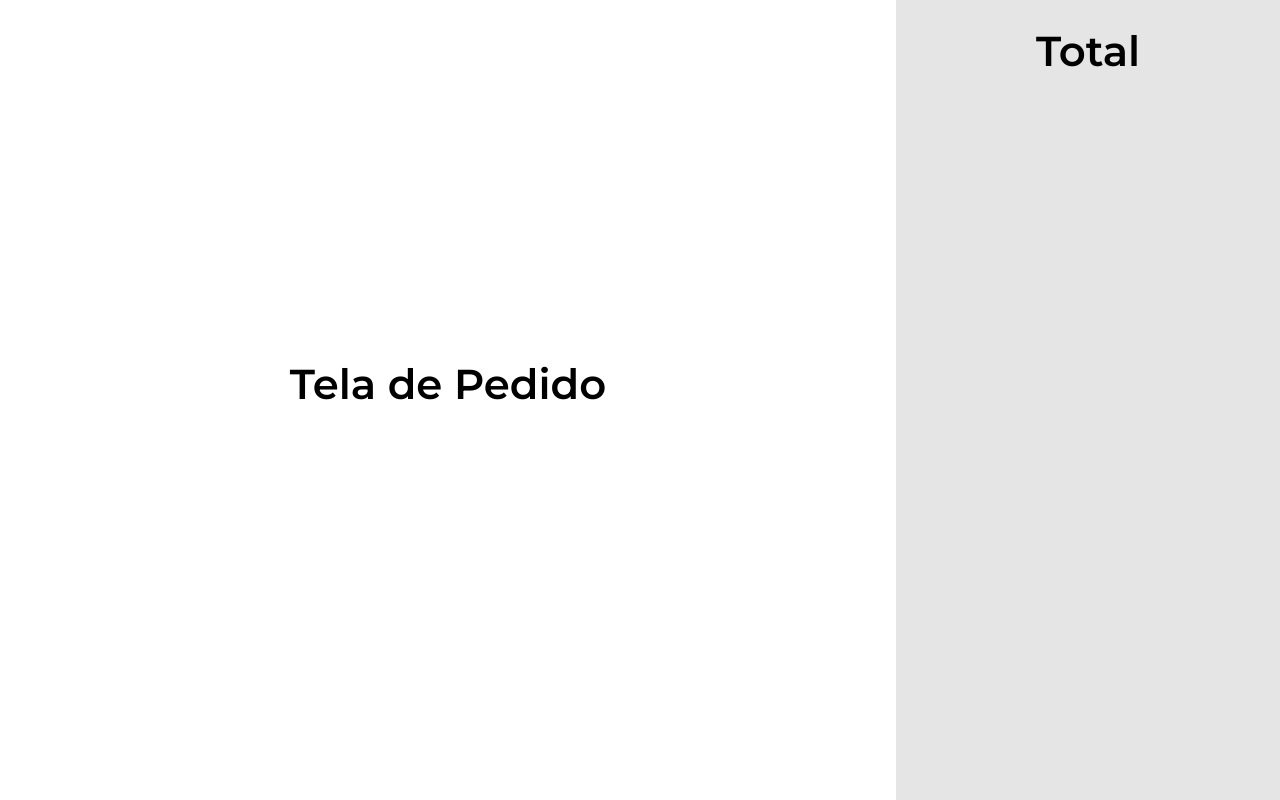
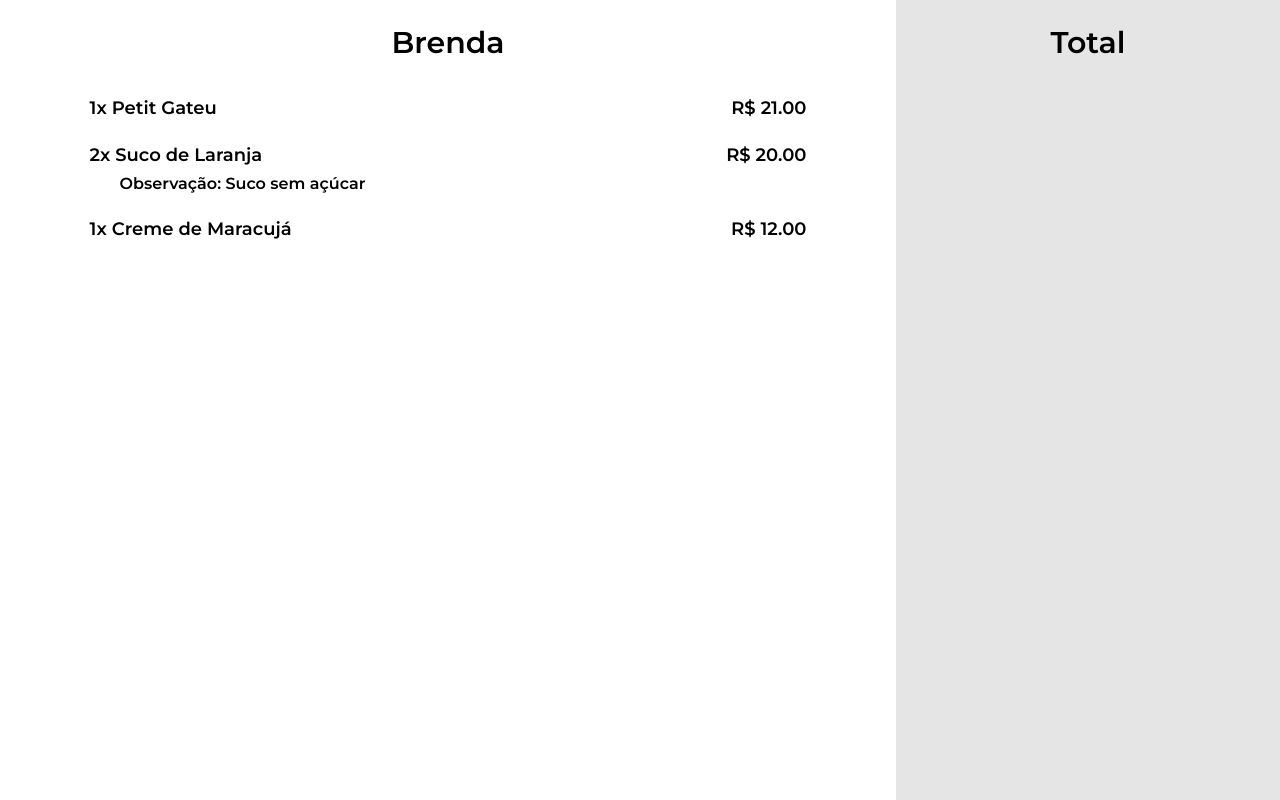
Before and after one commit to UnBArqDsw2021-1/2021.1_G02_TaNaMesa_Frontend, a React (Create React App) app in the folder frontend/: page /pedido in a window 1280 px wide. Built offline with nearby package versions, Linux system fonts and the light colour scheme.

Commit message:
(#12) Cria itens da listagem do pedido
Co-authored-by: Eduarda Servidio <dudaservidio@gmail.com>

```diff
--- a/frontend/src/pages/Pedido/index.tsx
+++ b/frontend/src/pages/Pedido/index.tsx
@@ -1,15 +1,45 @@
-import React from 'react';
+import React, { useState, useEffect } from 'react';
 import { useTheme } from 'styled-components';
 
-import { Container, ContainerOrderList, ContainerTotal } from './styles';
+import { Container, ContainerOrderList, ContainerTotal, Item, OrderList } from './styles';
+
+interface Item {
+  quantity: number;
+  name: string;
+  price: number;
+  obs?: string;
+}
 
 const Pedido: React.FC = () => {
   const theme = useTheme();
 
+  const [items, setItems] = useState<Item[]>([]);
+
+  useEffect(() => {
+    setItems([
+      { "quantity": 1, "name": "Petit Gateu", "price": 21.00, "obs": "" },
+      { "quantity": 2, "name": "Suco de Laranja", "price": 20.00, "obs": "Suco sem açúcar" },
+      { "quantity": 1, "name": "Creme de Maracujá", "price": 12.00, "obs": "" },
+    ]);
+  }, []);
+
   return (
     <Container>
       <ContainerOrderList>
-        <h1>Tela de Pedido</h1>
+        <h1>Brenda</h1>
+        <OrderList>
+          {items.map((item) => {
+            return (
+              <Item>
+                <h2>
+                  {item.quantity}x {item.name}
+                  {item.obs ? <h3>Observação: {item.obs}</h3> : <br />}
+                </h2>
+                <h2>R$ {item.price.toFixed(2)}</h2>
+              </Item>
+            );
+          })}
+        </OrderList>
       </ContainerOrderList>
       <ContainerTotal>
         <h1>Total</h1>
--- a/frontend/src/pages/Pedido/styles.ts
+++ b/frontend/src/pages/Pedido/styles.ts
@@ -6,6 +6,13 @@ export const Container = styled.div`
   flex-direction: row;
   justify-content: space-between;
   background-color: ${props => props.theme.white};
+
+  h1 {
+    font-size: 3rem;
+    font-weight: 600;
+    color: ${props => props.theme.black};
+    margin-bottom: 0;
+  }
 `;
 
 export const ContainerOrderList = styled.div`
@@ -14,16 +21,43 @@ export const ContainerOrderList = styled.div`
   width: 70%;
   flex-direction: column;
   align-items: center;
-  justify-content: center;
+  padding-top: 2rem;
+`;
+
+export const OrderList = styled.div`
+  width: 80%;
+  display: flex;
+  flex-direction: column;
+  margin-top: 2rem;
+`;
+
+export const Item = styled.div`
+  display: flex;
+  margin: 1rem 0;
+  justify-content: space-between;
+
+  h2 {
+    margin: 0;
+    font-weight: 600;
+    font-size: 1.8rem;
+    color: ${props => props.theme.black};
+  }
+
+  h3 {
+    font-weight: 600;
+    font-size: 1.6rem;
+    margin: 0.3rem 0 0 3rem;
+    color: ${props => props.theme.black};
+  }
 `;
 
 export const ContainerTotal = styled.div`
+  width: 30%;
   display: flex;
   height: 100vh;
-  width: 30%;
+  padding: 2rem 3rem;
+  align-items: center;
   flex-direction: column;
-  align-items: center;
   justify-content: space-between;
-  padding: 2rem 3rem;
   background-color: ${props => props.theme.gray};
 `;
```
